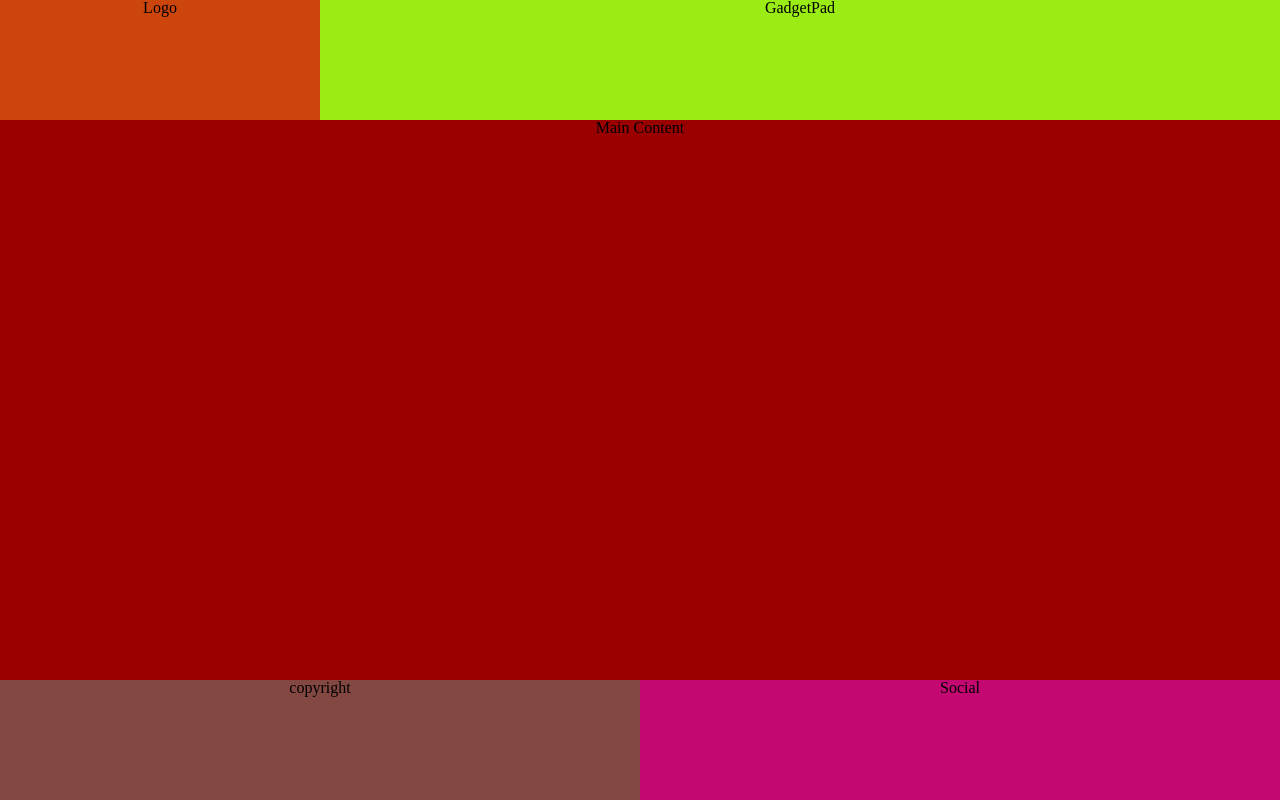
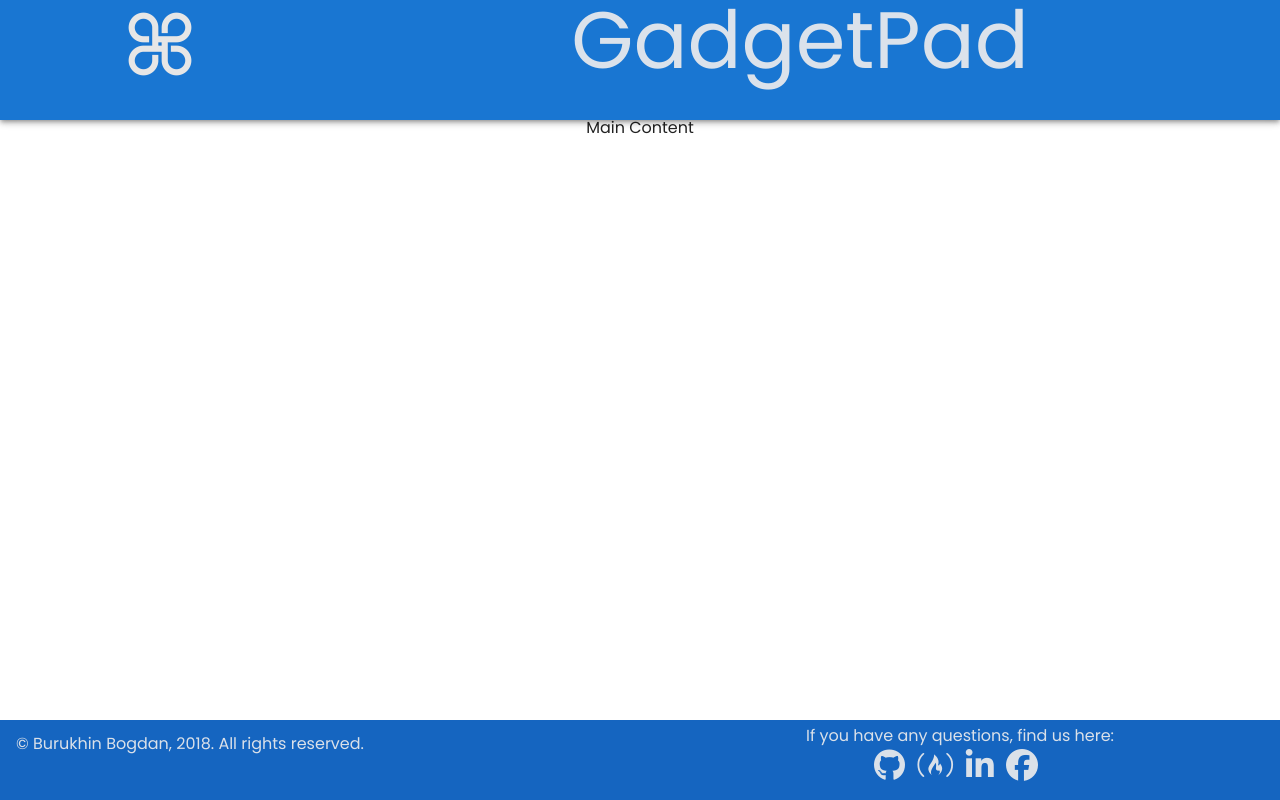
Before and after one commit to bogdankf1/GadgetPad, a website: page index.html in a window 1280 px wide. Drawn offline with nearby package versions, Linux system fonts and the light colour scheme.

Commit message:
Finished first demo of header and footer.

```diff
--- a/css/components/container.css
+++ b/css/components/container.css
@@ -1,15 +1,17 @@
 /*Container of all application*/
 /*Make container grid to use CSS Grid technology*/
-.container {
+/*Set grid template*/
+.app-container {
   display: grid;
   height: 100vh;
   width: 100%;
   grid-template-columns: 100%;
-  grid-template-rows: 15% 70% 15%;
+  grid-template-rows: 15% 75% 10%;
   grid-template-areas:
     "header"
     "main"
     "footer";
-  /*justify-items: center;*/
   text-align: center;
+  background-color:rgb(255, 255, 255);
+  font-family: 'Poppins', sans-serif;
 }
--- a/css/components/footer.css
+++ b/css/components/footer.css
@@ -1,3 +1,5 @@
+/*Full footer block*/
+/*Make it grid and set grid template*/
 footer {
   display: grid;
   grid-area: footer;
@@ -6,14 +8,29 @@ footer {
   grid-template-rows: auto;
   grid-template-areas:
     "copyright social";
+  background-color: rgba(18, 29, 25, 0.63);
+  color: rgba(236, 236, 237, 0.92);
 }
 
+/*Block with info about author and rights*/
 .copyright {
   grid-area: copyright;
-  background-color: rgba(115, 47, 40, 0.88);
+  text-align: left;
+  font-size: 1em;
+  margin: 1em;
+  /*background-color: rgba(115, 47, 40, 0.88);*/
 }
 
+/*Block with social networks*/
 .social {
+  margin-top: 0.5em;
   grid-area: social;
-  background-color: rgb(195, 8, 114);
+  /*background-color: rgb(195, 8, 114);*/
 }
+.social a{
+  margin-right: 0.5em;
+  color: rgba(236, 236, 237, 0.92);
+}
+.social h4 {
+  padding-bottom: 5px;
+}
--- a/css/components/header.css
+++ b/css/components/header.css
@@ -2,22 +2,32 @@
 header {
   display: grid;
   grid-area: header;
-  background-color: rgba(27, 132, 156, 0.8);
   width: 100%;
   grid-template-columns: 25% 75%;
   grid-template-rows: auto;
   grid-template-areas:
     "logo title";
+  background-color: rgba(18, 29, 25, 0.63);
 }
 
 /*GadgetPad logo in header*/
 .logo {
   grid-area: logo;
-  background-color: rgb(203, 69, 12);
+  /*background-color: rgb(203, 69, 12);*/
+}
+.logo img {
+  width: 20%;
+  margin-top: 0.75em;
 }
 
 /* GadgetPad title in header */
 .title {
   grid-area: title;
-  background-color: rgb(154, 236, 20);
+  /*margin-top:1em;*/
+  font-size: 5em;
+  /*background-color: rgb(154, 236, 20);*/
 }
+.title h1 {
+  /*color:rgba(54, 56, 64, 0.97);*/
+  color: rgba(236, 236, 237, 0.92);
+}
--- a/css/components/main-content.css
+++ b/css/components/main-content.css
@@ -1,5 +1,6 @@
+/*Full main-content block*/
 .main-content {
   grid-area: main;
-  background-color: rgb(154, 0, 0);
+  /*background-color: rgb(154, 0, 0);*/
   width: 100%;
 }
--- a/index.html
+++ b/index.html
@@ -3,17 +3,28 @@
   <head>
     <meta charset="utf-8">
     <title>GadgetPad v.0.0.1</title>
+    <!-- MATERIALIZE CSS -->
+    <!-- Compiled and minified CSS -->
+    <link rel="stylesheet" href="https://cdnjs.cloudflare.com/ajax/libs/materialize/0.100.2/css/materialize.min.css">
+    <!-- Compiled and minified JavaScript -->
+    <script src="https://cdnjs.cloudflare.com/ajax/libs/materialize/0.100.2/js/materialize.min.js"></script>
     <!-- Main CSS file with all imported styles -->
     <link rel="stylesheet" href="/css/main.css">
+    <!-- Icon on tab -->
+    <link rel="icon" type="image/png" href="images/icon.png">
+    <!-- Google fonts -->
+    <link href="https://fonts.googleapis.com/css?family=Roboto|Poppins" rel="stylesheet">
+    <!-- Bootstrap Awesome fonts -->
+    <script src="https://use.fontawesome.com/462f5790fa.js"></script>
   </head>
   <body>
-    <div class="container">
-      <header>
+    <div class="app-container">
+      <header class="blue darken-2 z-depth-2">
         <div class="logo">
-          Logo
+          <img src="images/icon-white.png" class="responsive-img" alt="">
         </div>
         <div class="title">
-          GadgetPad
+          <h1>GadgetPad</h1>
         </div>
       </header>
       <div class="main-content">
@@ -21,12 +32,24 @@
           Main Content
         </div>
       </div>
-      <footer>
+      <footer class="blue darken-3">
         <div class="copyright">
-          copyright
+          <h4>© Burukhin Bogdan, 2018. All rights reserved.</h4>
         </div>
         <div class="social">
-          Social
+          <h4>If you have any questions, find us here:</h4>
+          <a href="https://github.com/bogdankf1" target="_blank">
+            <i class="fa fa-github fa-2x"></i>
+          </a>
+          <a href="https://www.freecodecamp.org/bogdankf1" target="_blank">
+            <i class="fa fa-free-code-camp fa-2x"></i>
+          </a>
+          <a href="https://www.linkedin.com/in/bogdan-burukhin-42a587152/" target="_blank">
+            <i class="fa fa-linkedin fa-2x"></i>
+          </a>
+          <a href="https://www.facebook.com/bogdan.burukhin" target="_blank">
+            <i class="fa fa-facebook-official fa-2x"></i>
+          </a>
         </div>
       </footer>
     </div>
```
Also changed, not shown: images/icon-white.png (added), images/icon.png (added).
